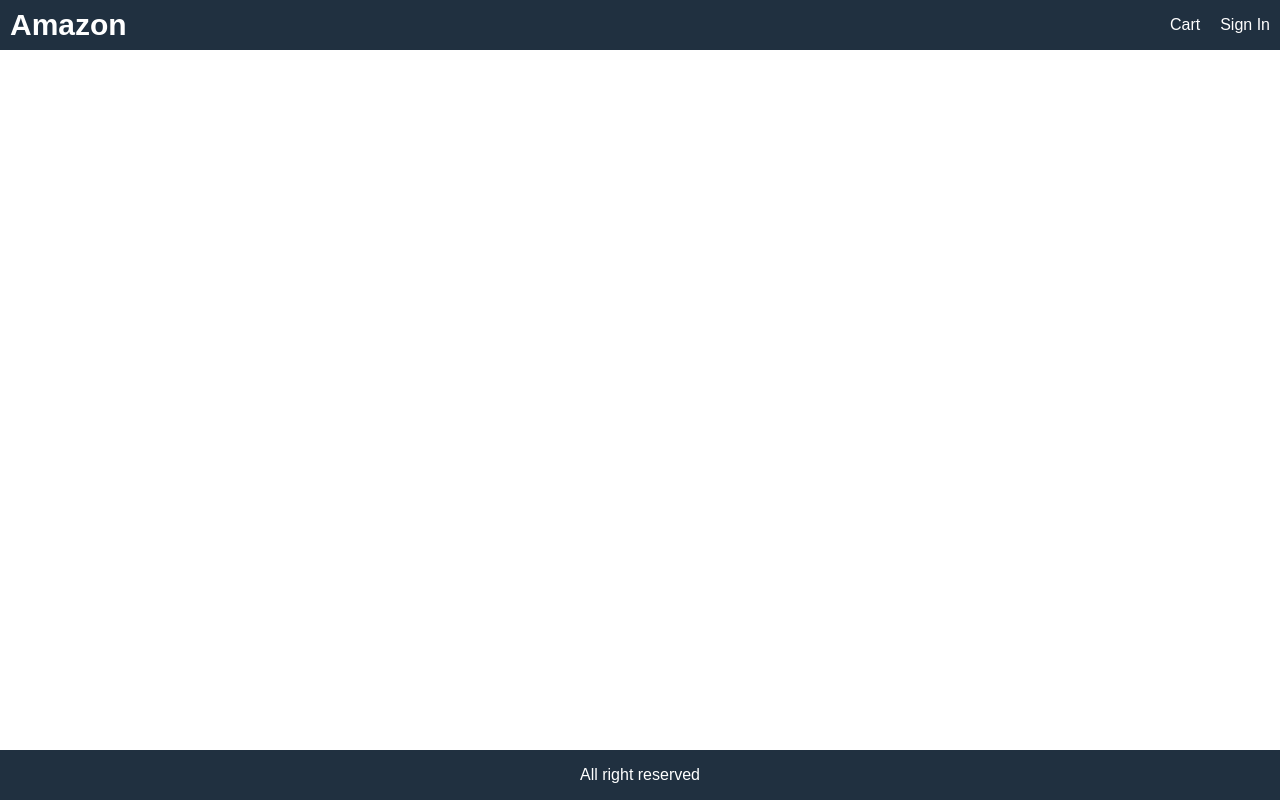
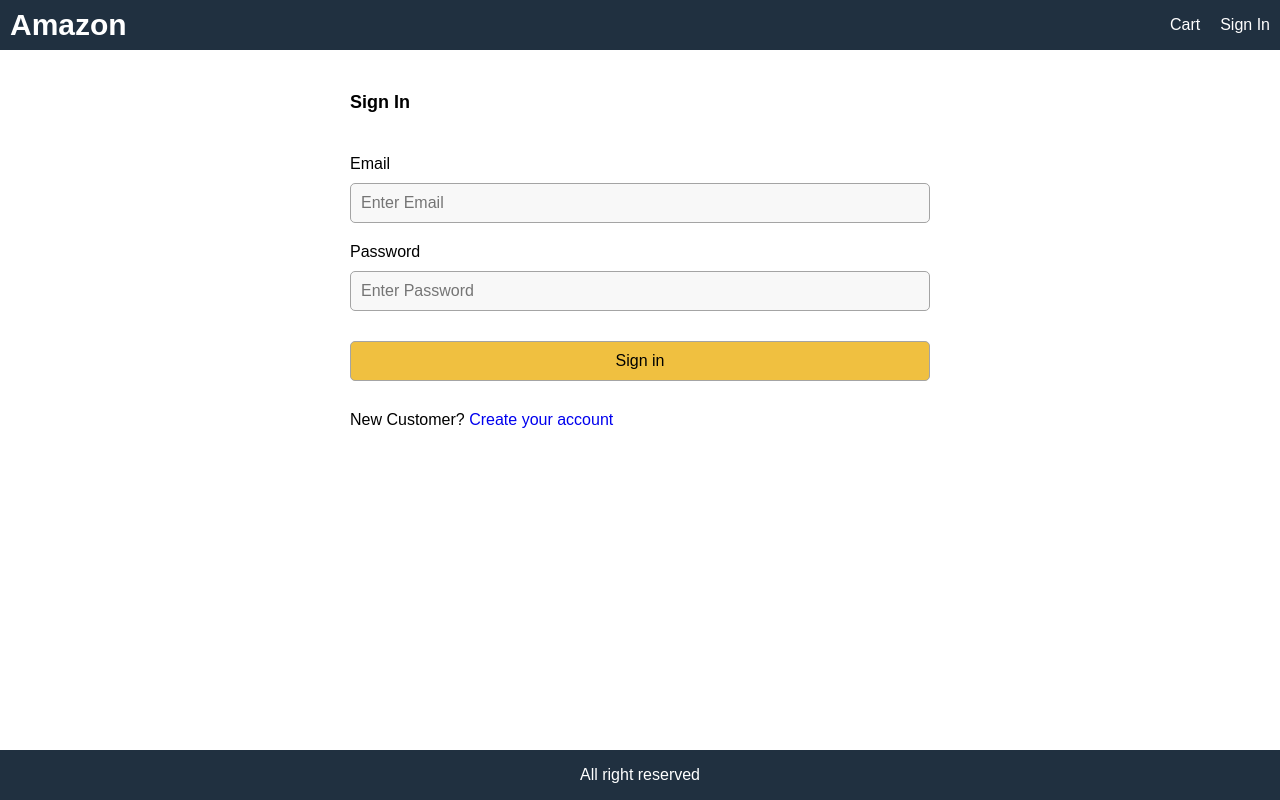
Before and after one commit to JomarHAN/amazon-2021, a React (Create React App) app in the folder frontend/: page /signin in a window 1280 px wide. Built offline with nearby package versions, Linux system fonts and the light colour scheme.

Commit message:
design signin screen

```diff
--- a/frontend/src/App.js
+++ b/frontend/src/App.js
@@ -4,6 +4,7 @@
 import ProductScreen from "./Screens/ProductScreen";
 import CartScreen from "./Screens/CartScreen";
 import { useSelector } from "react-redux";
+import SigninScreen from "./Screens/SigninScreen";
 
 function App() {
   const { cartItems } = useSelector((state) => state.cart);
@@ -29,6 +30,7 @@
         <main>
           <Route path="/product/:id" component={ProductScreen} />
           <Route path="/cart/:id?" component={CartScreen} />
+          <Route path='/signin' component={SigninScreen} />
           <Route path="/" component={HomeScreen} exact />
         </main>
         <footer className="row center">All right reserved</footer>
--- a/frontend/src/Screens/CartScreen.jsx
+++ b/frontend/src/Screens/CartScreen.jsx
@@ -22,7 +22,9 @@
     dispatch(cartDeleteItem(productId));
   };
 
-  const handleCheckout = () => {};
+  const handleCheckout = () => {
+    props.history.push("/signin?redirect=shipping");
+  };
 
   return (
     <div className="row top">
--- /dev/null
+++ b/frontend/src/Screens/SigninScreen.jsx
@@ -0,0 +1,53 @@
+import React, { useState } from "react";
+import { Link } from "react-router-dom";
+
+function SigninScreen() {
+  const [email, setEmail] = useState("");
+  const [password, setPassword] = useState("");
+  const handleSubmit = (e) => {};
+  return (
+    <div>
+      <form className="form" onSubmit={handleSubmit}>
+        <div>
+          <h1>Sign In</h1>
+        </div>
+        <div>
+          <label htmlFor="Email">Email</label>
+          <input
+            type="email"
+            id="Email"
+            placeholder="Enter Email"
+            value={email}
+            onChange={(e) => setEmail(e.target.value)}
+            required
+          />
+        </div>
+        <div>
+          <label htmlFor="Password">Password</label>
+          <input
+            type="password"
+            id="Password"
+            placeholder="Enter Password"
+            value={password}
+            onChange={(e) => setPassword(e.target.value)}
+            required
+          />
+        </div>
+        <div>
+          <label />
+          <button className="primary" type="submit">
+            Sign in
+          </button>
+        </div>
+        <div>
+          <label />
+          <div>
+            New Customer? <Link to="/register">Create your account</Link>
+          </div>
+        </div>
+      </form>
+    </div>
+  );
+}
+
+export default SigninScreen;
--- a/frontend/src/index.css
+++ b/frontend/src/index.css
@@ -181,3 +181,17 @@
   color: #a02020;
   background-color: #ffe0e0;
 }
+/* Form */
+.form{
+  max-width: 60rem;
+  margin: 0 auto;
+}
+.form > div{
+  display: flex;
+  flex-direction: column;
+  margin: 1rem;
+}
+.form label {
+  margin: 1rem 0;
+  display: block;
+}
```
